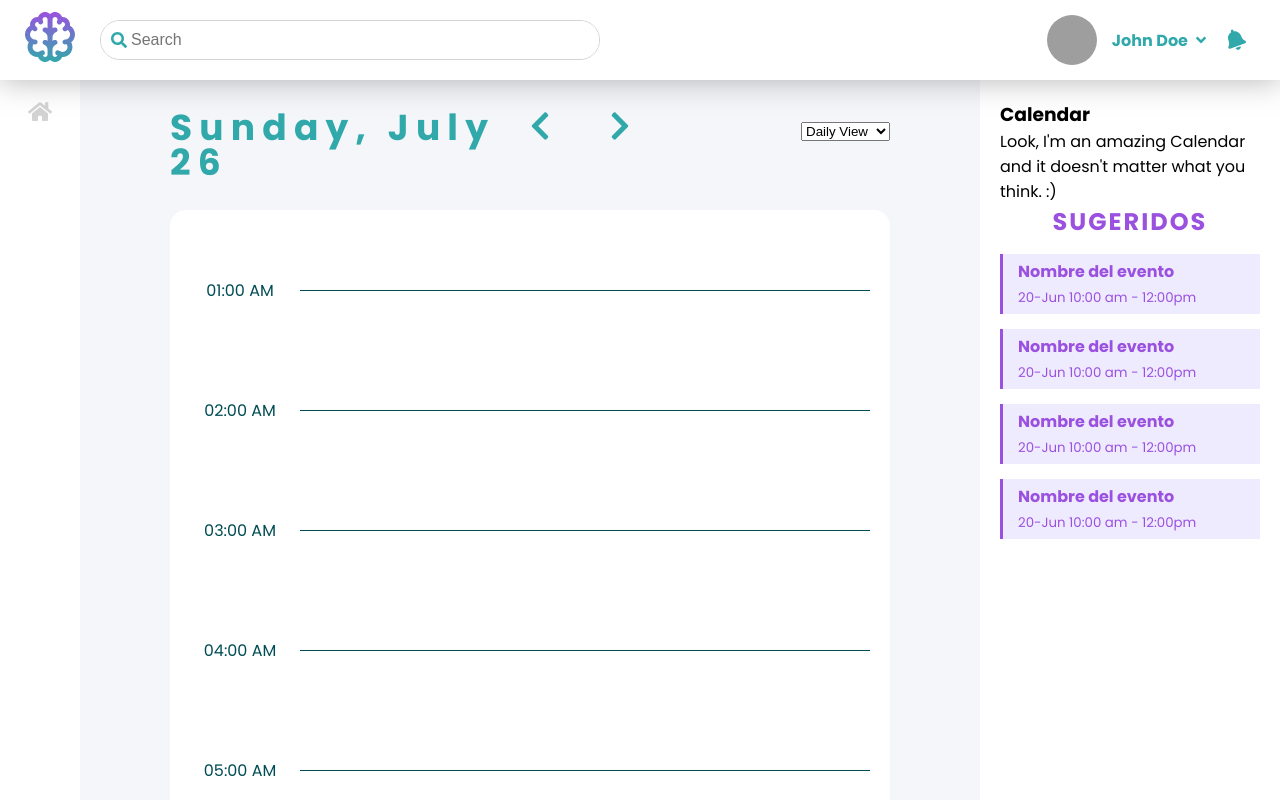
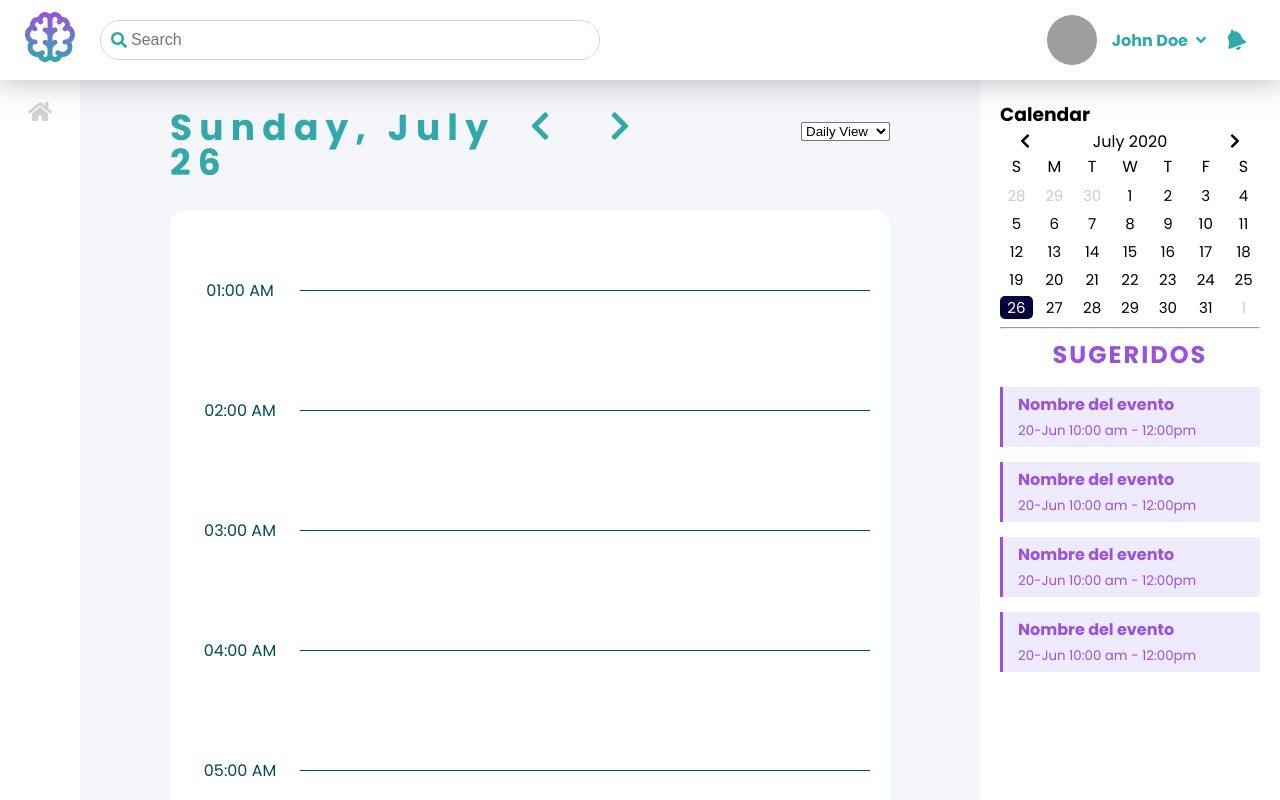
Before and after one commit to AgendaMaster/proyecto-front, a React (Create React App) app: page /calendar in a window 1280 px wide. Shown: the top 800 px of the page. Built offline with nearby package versions, Linux system fonts and the light colour scheme; grey boxes are pictures that could not be loaded.

Commit message:
MiniCalendar
Habemus Mini Calendar, aun no esta vinculado a los demas elementos del sitio, pero y no funciona la parte del año, pero pero funciona para la mayoria de nuestros casos

```diff
--- /dev/null
+++ b/src/components/base/CalendarMini.js
@@ -0,0 +1,208 @@
+import React from 'react'
+import { FontAwesomeIcon } from '@fortawesome/react-fontawesome'
+import { faChevronRight, faChevronLeft } from '@fortawesome/free-solid-svg-icons'
+import '../../sass/components/calendarMini/CalendarMini.scss'
+
+export class CalendarMini extends React.Component {
+  constructor(props) {
+    super(props);
+    const today = new Date()
+    const currentDate = {
+      month: parseInt(today.getMonth()),
+      day: parseInt(today.toLocaleDateString('default', { day: '2-digit' })),
+      year: today.getFullYear()
+    }
+
+    const activeDate = { ...currentDate }
+
+    this.state = {
+      today: new Date(),
+      currentDate,
+      activeDate,
+      config: {
+        klass: {
+          mainComponent: 'main-component-class',
+          headerComponent: 'header-component-class',
+          next: 'next-days-class',
+          labelMonth: 'label-month-class',
+          prev: 'prev-days-class',
+          today: 'today-class',
+          days: 'days-class',
+          extraDays: 'extra-days-class',
+          labelDays: 'label-days-class',
+          activeDay: 'active-day-class'
+        },
+        localization: 'default',  // 'default' || es-MX || en-US ||  language specific format
+        dayLabelFormat: 'narrow', //"long" || "short"** ||  "narrow"
+        monthFormat: 'long', //"2-digit" || "long" || "narrow" || "numeric" || "short"
+        showNext: true, // true || false
+        showPrev: true // true || false
+      }
+  }
+}
+
+  printDayName = (daytoset, localization, dayLabelFormat) => {
+    let myDate = new Date(2020, 6, 24, 9, 0)
+    let distance = daytoset - myDate.getDay()
+    myDate.setDate(myDate.getDate() + distance)
+
+    return myDate.toLocaleDateString(localization, { weekday: dayLabelFormat })
+  }
+
+  printDaysGrid = (today, currentDate, activeDate, localization, dayLabelFormat, daysClass, extraDaysClass, todayClass, activeDayClass) => {
+    const { month: currentMonth, year: currentYear } = currentDate
+    const todayDay = parseInt(today.toLocaleDateString(localization, { day: '2-digit' }))
+    const todayMonth = parseInt(today.toLocaleDateString(localization, { month: '2-digit' })) - 1
+
+    const { month: activeMonth, day: activeDay, year: activeYear } = activeDate
+
+    let myDate = new Date(2020, currentMonth + 1, 0)
+
+    let firstDay = new Date(2020, currentMonth, 1)
+    let firstDayWeekDay = firstDay.getDay()
+    let lastDay = new Date(2020, currentMonth, myDate.getDate())
+
+    let oldMonth = new Date(2020, currentMonth, 0)
+    let oldMonthDays = oldMonth.getDate()
+
+    let resultArray = []
+
+    for (let iterMonthDays = 0; iterMonthDays < firstDayWeekDay; iterMonthDays++) {
+      const today = new Date(currentYear, currentMonth - 1, oldMonthDays - iterMonthDays)
+      const isToday = (todayDay === iterMonthDays && todayMonth === (currentMonth - 1)) ? true : false
+      const isActive = (activeDay === iterMonthDays && activeMonth === (currentMonth - 1) && activeYear === currentYear) ? true : false
+      const res = {
+        dayWeek: today.getDay(),
+        dayNumber: oldMonthDays - iterMonthDays,
+        format: today.toLocaleDateString(localization, { weekday: dayLabelFormat }),
+        extraDays: true,
+        isToday,
+        isActive
+      }
+      resultArray.unshift(res)
+    }
+
+    for (let iterMonthDays = 1; iterMonthDays <= myDate.getDate(); iterMonthDays++) {
+      const today = new Date(currentYear, currentMonth, iterMonthDays)
+      const isToday = (todayDay === iterMonthDays && todayMonth === (currentMonth)) ? true : false
+      const isActive = (activeDay === iterMonthDays && activeMonth === currentMonth && activeYear === currentYear) ? true : false
+      const res = {
+        dayWeek: today.getDay(),
+        dayNumber: iterMonthDays,
+        format: today.toLocaleDateString(localization, { weekday: dayLabelFormat }),
+        extraDays: false,
+        isToday,
+        isActive
+      }
+      resultArray.push(res)
+    }
+
+    for (let iterMonthDays = 1; iterMonthDays < (7 - lastDay.getDay()); iterMonthDays++) {
+      const today = new Date(currentYear, currentMonth + 1, iterMonthDays)
+      const isToday = (todayDay === iterMonthDays && todayMonth === (currentMonth + 1)) ? true : false
+      const isActive = (activeDay === iterMonthDays && activeMonth === (currentMonth + 1) && activeYear === currentYear) ? true : false
+      const res = {
+        dayWeek: today.getDay(),
+        dayNumber: iterMonthDays,
+        format: today.toLocaleDateString(localization, { weekday: dayLabelFormat }),
+        extraDays: true,
+        isToday,
+        isActive
+      }
+      resultArray.push(res)
+    }
+
+    return resultArray.map((day, i) => (<div
+        data-day={day.dayNumber}
+        key={`CalendaMini-day-set-${i}`}
+        onClick={this.handleClickSetCurrentDate}
+        className={`CalendarMini-body__days ${day.extraDays ? extraDaysClass : daysClass}
+                    ${day.isToday ? 'today' : '' }
+                    ${day.isToday ? todayClass : '' }
+                    ${day.isActive ? activeDayClass : '' }
+                    ${day.isActive ? 'active' : '' }
+                    `
+                  }
+        >{
+          day.dayNumber
+        }</div>))
+
+  }
+
+  handleClickMonthChange = (event) => {
+    let { currentDate } = this.state;
+    const action = event.currentTarget.getAttribute('value')
+
+    currentDate.month = action === 'prev' ? currentDate.month -= 1 : currentDate.month += 1
+
+    this.setState({ currentDate })
+  }
+
+  handleClickSetCurrentDate = (event) => {
+    let { activeDate, currentDate } = this.state
+    activeDate = { ...currentDate }
+
+    activeDate.day = parseInt(event.currentTarget.getAttribute('data-day'))
+    this.setState({ activeDate })
+  }
+
+  render () {
+    const today = this.state.today
+    const { klass, localization, showNext, showPrev, dayLabelFormat } = this.state.config
+    const { currentDate, activeDate } = this.state
+    const actualDate = new Date(currentDate.year, currentDate.month, currentDate.day)
+
+    return (
+      <div className={`CalendarMini ${klass.mainComponent}`}>
+        <div className={`CalendarMini-header ${klass.headerComponent}`}>
+            <div className={`CalendarMini-header__prev ${klass.prev}`}>
+              { showNext &&
+                <span
+                  onClick={this.handleClickMonthChange}
+                  value="prev"
+                >
+                  <FontAwesomeIcon
+                    icon={faChevronLeft}
+                  />
+                </span>
+              }
+            </div>
+            <div className={`CalendarMini-header__label-month ${klass.labelMonth}`}>
+              <span className={`CalendarMini-header__label-month`}>{
+                actualDate.toLocaleDateString(localization, { month: 'long' })
+              }</span> <span className={`CalendarMini-header__label-year`}>{
+                actualDate.getFullYear(localization, { month: 'long', year: 'numeric' })
+                }</span>
+            </div>
+            <div className={`CalendarMini-header__next ${klass.prev}`}>
+            { showPrev &&
+              <span
+                onClick={this.handleClickMonthChange}
+                value="next"
+              >
+                <FontAwesomeIcon
+                  icon={faChevronRight}
+                />
+              </span>
+            }
+            </div>
+        </div>
+        <div className={`CalendarMini-body`}>
+          {
+            [...Array(7)].map((e, i) =>
+              <div
+                key={`calendarmini-day-name-${i}`}
+                className={`CalendarMini-body__labelMonth ${klass.labelMonth}`}
+              >{
+                this.printDayName(i, localization, dayLabelFormat)
+              }</div>
+            )
+          }
+          {
+            this.printDaysGrid(today, currentDate, activeDate, localization, dayLabelFormat, klass.days, klass.extraDays, klass.today, klass.activeDay)
+          }
+        </div>
+      </div>
+    );
+  }
+}
--- a/src/components/layout/CalendarDrawer.js
+++ b/src/components/layout/CalendarDrawer.js
@@ -1,13 +1,15 @@
 import React from 'react';
-import { Calendar } from './../Calendar';
+//import { Calendar } from './../Calendar';
 import { Suggestions } from './../Suggestions';
+import { CalendarMini } from '../../components/base/CalendarMini'
 import './../../sass/components/layout/CalendarDrawer.scss';
 
 export function CalendarDrawer({ suggestions = [] }) {
   return (
     <aside className='CalendarDrawer'>
       <h3>Calendar</h3>
-      <Calendar />
+      <CalendarMini />
+      <hr />
       <Suggestions suggestions={suggestions} />
     </aside>
   );
--- /dev/null
+++ b/src/sass/components/calendarMini/CalendarMini.scss
@@ -0,0 +1,55 @@
+@import '../../common/variables';
+
+.CalendarMini {
+  &-header {
+    display: grid;
+    grid-template-columns: 50px 1fr 50px;
+    justify-items: center;
+
+    &__prev,
+    &__next {
+      cursor: pointer;
+
+      span {
+        padding: 0 10px;
+      }
+    }
+  }
+  &-body {
+    display: grid;
+    grid-template-columns: repeat(7, 1fr);
+    grid-template-rows: auto;
+    grid-gap: 5px;
+
+    &__labelMonth {
+      text-align: center;
+    }
+
+    &__days {
+      font-size: 15px;
+      text-align: center;
+      cursor: pointer;
+
+      &.active {
+        border-radius: 5px;
+        background-color: #005E6F;
+        color: #FFF;
+      }
+      &.today {
+        border-radius: 5px;
+        background-color: #08003D;
+        color: #FFF;
+      }
+
+      &:hover {
+        border-radius: 5px;
+        background-color: #0D005E;
+        color: #FFF;
+      }
+    }
+
+    .extra-days-class {
+      color: #CCC;
+    }
+  }
+}
```
